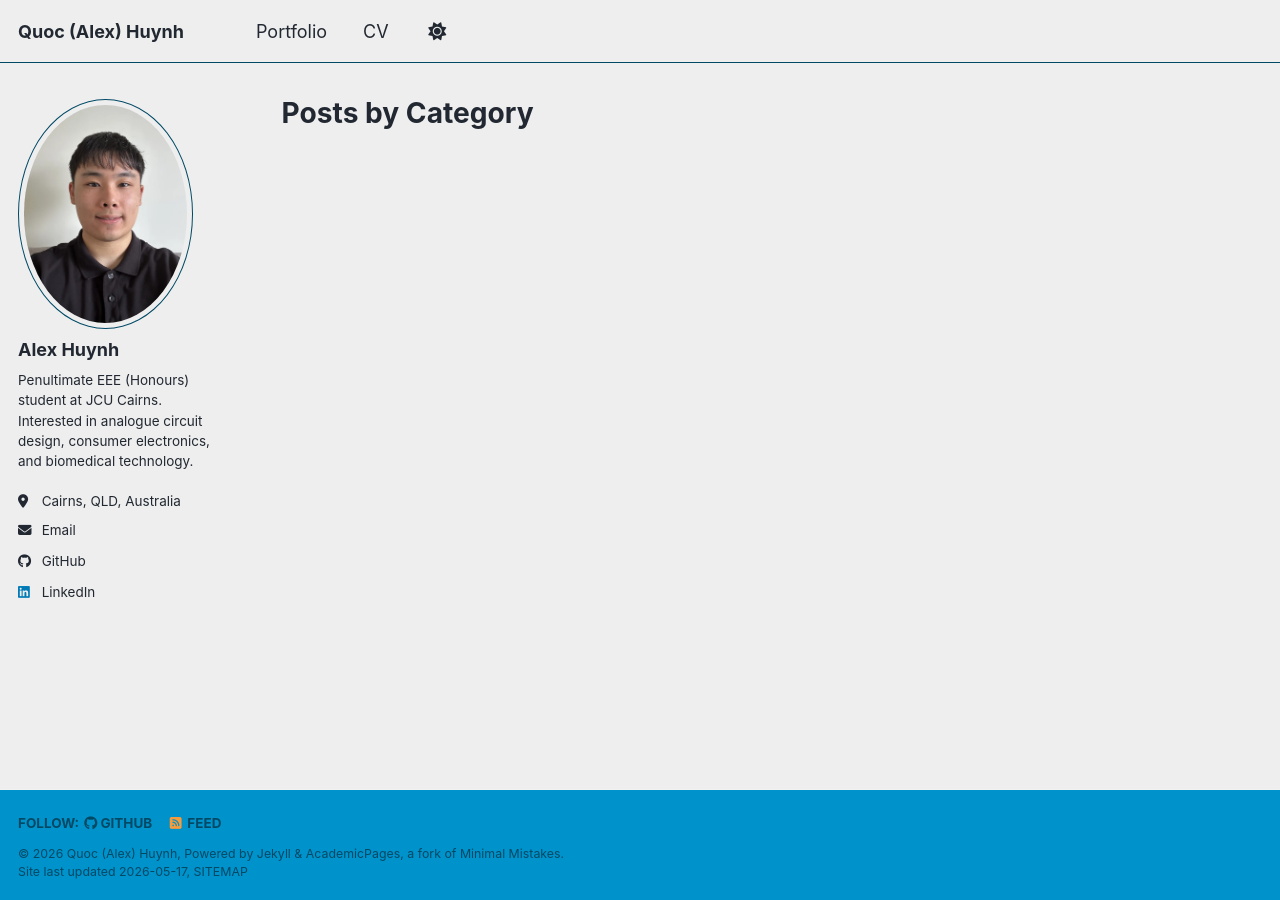
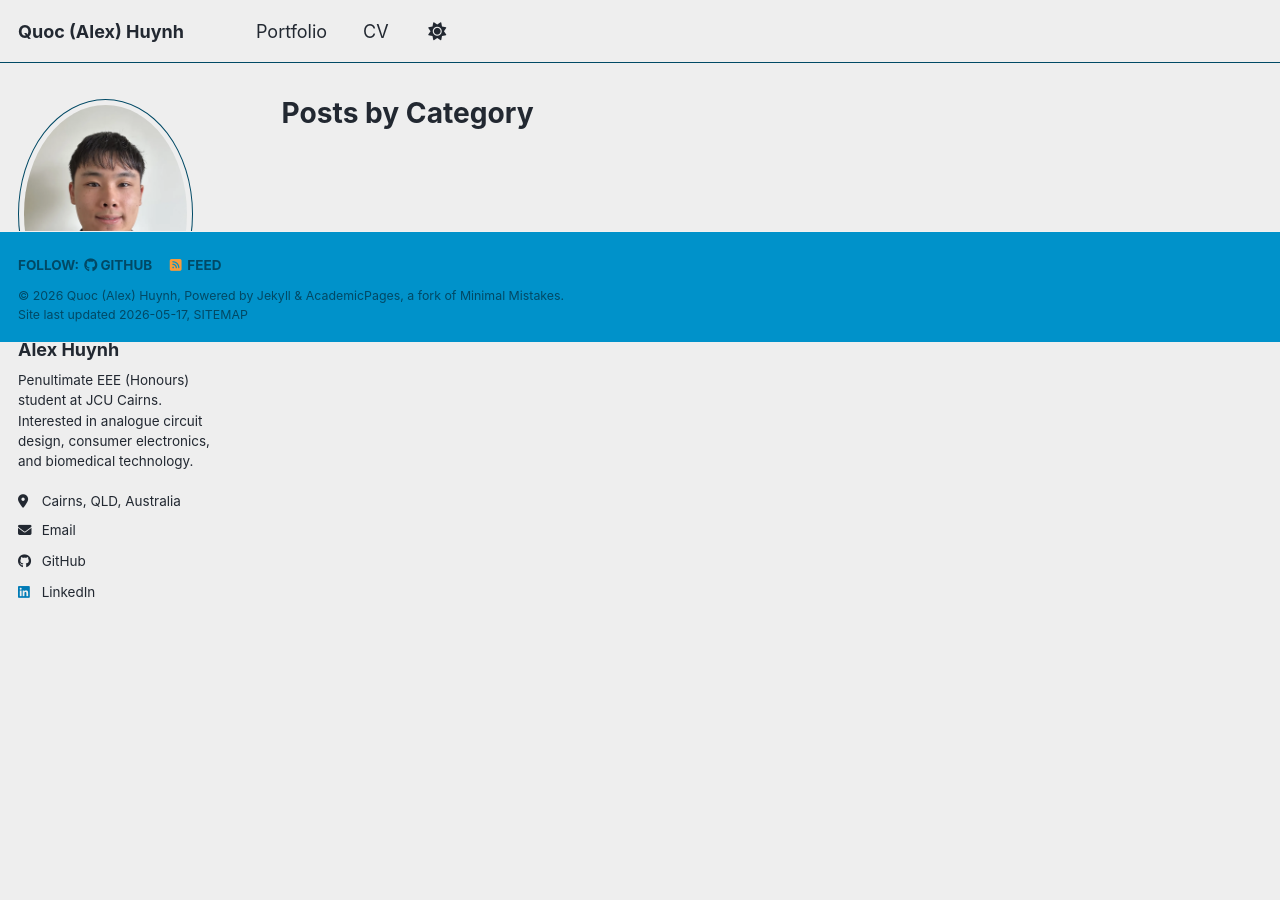
Before and after one commit to quochuynh1/quochuynh1.github.io, a Jekyll site: the page built from _pages/category-archive.html, in a window 1280 px wide. Built offline with Jekyll 4.4.1, drawn with Linux system fonts in a browser that asks for light colours; a script bundle is joined from its source files by our own code; library files that are not in the unit come from our copies.

Commit message:
Try to fix sticky footer

```diff
--- a/_config.yml
+++ b/_config.yml
@@ -30,6 +30,7 @@
   location         : "Cairns, QLD, Australia"
   email            : "quoc.huynh1@my.jcu.edu.au"
   github           : "quochuynh1"
+  linkedin         : "quoc-huynh-1a6710397"
 #  email:            : "quoc.huynh1@my.jcu.edu.au"
 #  employer         : "Red Brick University"
 #  links:
@@ -63,7 +64,6 @@
   bitbucket        : # Username - Update with your username on the site
   codepen          : # Username
   dribbble         : # Username
-#  github           : "quochuynh1"
   kaggle           : # Username
   stackoverflow    : # User number or user number and name (i.e., use "1" or "1/jeff-atwood")
 
@@ -78,7 +78,6 @@
   keybase          : # Username
   instagram        : # Username
   lastfm           : # Username
-  linkedin         : "quoc-huynh-1a6710397"
   mastodon         : # URL
   medium           : # URL
   pinterest        : # Username
--- a/_includes/head/custom.html
+++ b/_includes/head/custom.html
@@ -4,6 +4,8 @@
 
 <!-- Support for Academicons -->
 <link rel="stylesheet" href="{{ base_path }}/assets/css/academicons.css"/>
+
+<link rel="stylesheet" href="{{ base_path }}/assets/css/custom.css"/>
 
 <!-- favicon from https://commons.wikimedia.org/wiki/File:OOjs_UI_icon_academic-progressive.svg -->
 <link rel="apple-touch-icon" sizes="180x180" href="{{ base_path }}/images/apple-touch-icon-180x180.png"/>
--- /dev/null
+++ b/assets/css/custom.css
@@ -0,0 +1,3 @@
+.page__footer {
+  position: static !important;
+}
```
